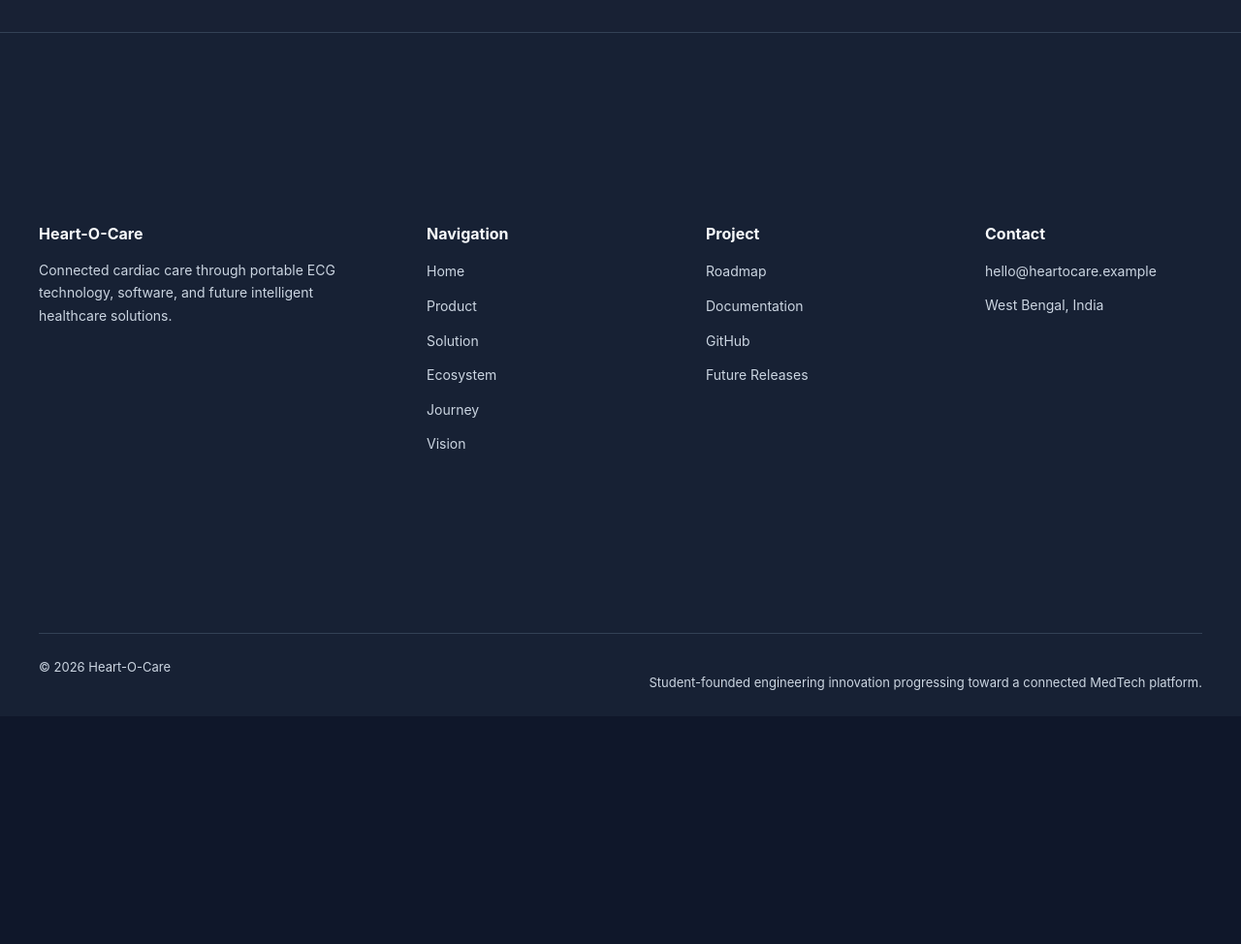
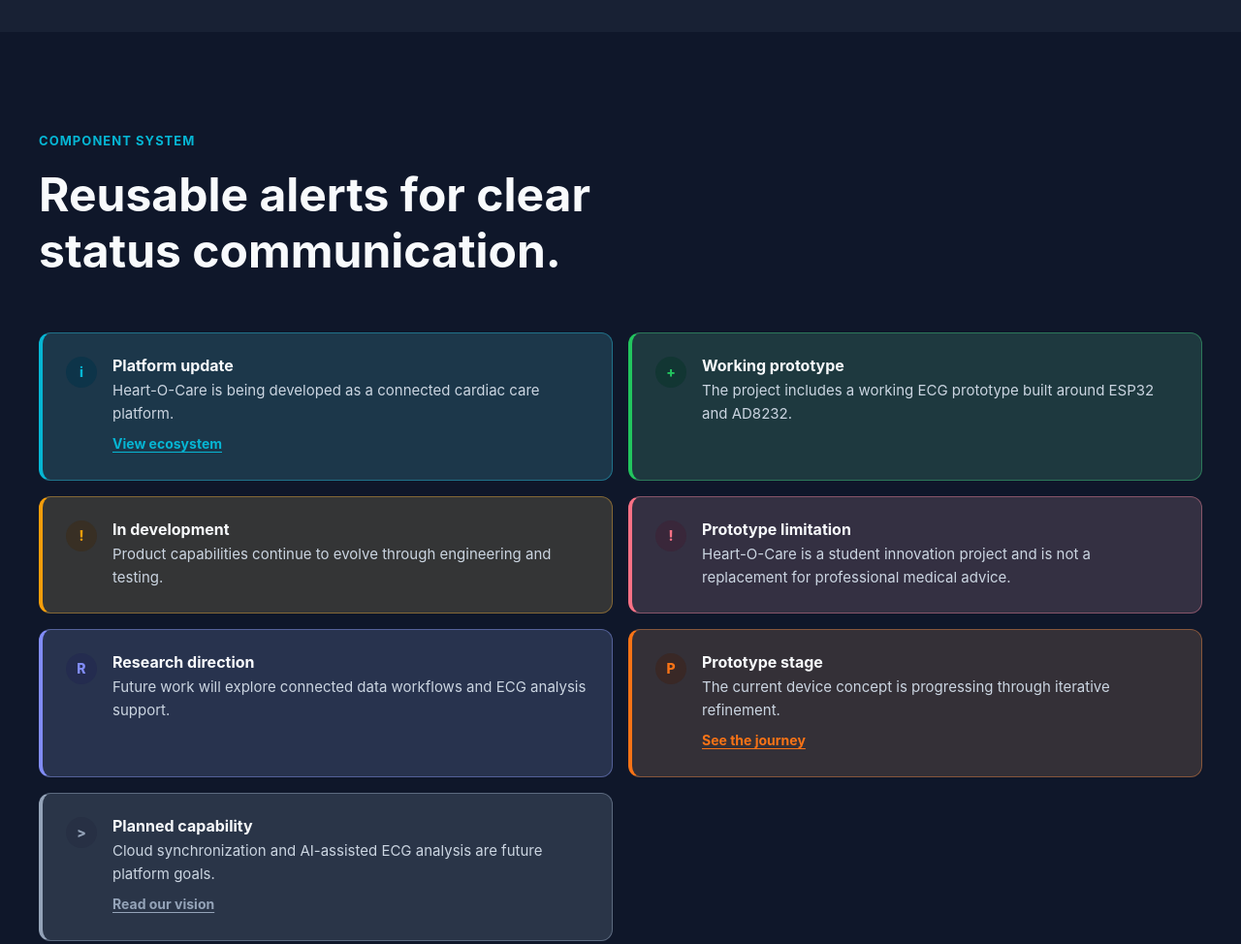
Before and after one commit to banikkoushik/H-O-C_web, a plain HTML site: page index.html in a window 1280 px wide. Shown: the part 6560-7534 px from the top of the page at 97% size. Before the commit the page ends 7299 px from the top, so only its background shows below. Drawn offline with Linux system fonts and the light colour scheme.

Commit message:
HOC-189 Reusable Alert & Notice Components

```diff
--- a/assets/css/style.css
+++ b/assets/css/style.css
@@ -5,6 +5,11 @@
   --color-primary: #06B6D4;
   --color-primary-hover: #0891B2;
   --color-accent: #22C55E;
+  --color-warning: #F59E0B;
+  --color-danger: #FB7185;
+  --color-research: #818CF8;
+  --color-prototype: #F97316;
+  --color-planned: #94A3B8;
   --color-text-primary: #F8FAFC;
   --color-text-secondary: #CBD5E1;
   --color-border: #334155;
@@ -1662,6 +1667,124 @@ button:disabled:hover {
   font-size: clamp(2rem, 4vw, 3.25rem);
 }
 
+/* Alert components */
+.alert {
+  --alert-accent: var(--color-primary);
+
+  align-items: flex-start;
+  background-color: color-mix(in srgb, var(--alert-accent) 10%, var(--color-surface));
+  border: 1px solid color-mix(in srgb, var(--alert-accent) 42%, var(--color-border));
+  border-left: 4px solid var(--alert-accent);
+  border-radius: var(--radius);
+  display: grid;
+  gap: var(--space-2);
+  grid-template-columns: auto minmax(0, 1fr);
+  padding: var(--space-3);
+}
+
+.alert--info {
+  --alert-accent: var(--color-primary);
+}
+
+.alert--success {
+  --alert-accent: var(--color-accent);
+}
+
+.alert--warning {
+  --alert-accent: var(--color-warning);
+}
+
+.alert--danger {
+  --alert-accent: var(--color-danger);
+}
+
+.alert--research {
+  --alert-accent: var(--color-research);
+}
+
+.alert--prototype {
+  --alert-accent: var(--color-prototype);
+}
+
+.alert--planned {
+  --alert-accent: var(--color-planned);
+}
+
+.alert__icon {
+  align-items: center;
+  background-color: color-mix(in srgb, var(--alert-accent) 18%, var(--color-background));
+  border-radius: 999px;
+  color: var(--alert-accent);
+  display: inline-flex;
+  flex: 0 0 auto;
+  font-size: 0.875rem;
+  font-weight: 800;
+  height: 2rem;
+  justify-content: center;
+  width: 2rem;
+}
+
+.alert__content {
+  min-width: 0;
+}
+
+.alert__title {
+  font-size: 1rem;
+  margin-block-end: 0.25rem;
+}
+
+.alert__description {
+  font-size: 0.9375rem;
+}
+
+.alert__action {
+  color: var(--alert-accent);
+  display: inline-flex;
+  font-size: 0.875rem;
+  font-weight: 700;
+  margin-block-start: var(--space-1);
+}
+
+.alert__action:hover {
+  color: var(--color-text-primary);
+}
+
+.alert-demo {
+  background-color: var(--color-background);
+}
+
+.alert-demo__intro {
+  margin-block-end: clamp(2rem, 5vw, 3.5rem);
+  max-width: 44rem;
+}
+
+.alert-demo__eyebrow {
+  color: var(--color-primary);
+  font-size: 0.8125rem;
+  font-weight: 700;
+  letter-spacing: 0.08em;
+  margin-block-end: var(--space-2);
+  text-transform: uppercase;
+}
+
+.alert-demo__grid {
+  display: grid;
+  gap: var(--space-2);
+  grid-template-columns: repeat(2, minmax(0, 1fr));
+}
+
+@media (max-width: 47.9375rem) {
+  .alert-demo__grid {
+    grid-template-columns: 1fr;
+  }
+}
+
+@media (max-width: 30rem) {
+  .alert {
+    grid-template-columns: 1fr;
+  }
+}
+
 @media (max-width: 63.9375rem) {
   .product-hero__layout,
   .product-purpose__layout {
--- a/index.html
+++ b/index.html
@@ -286,6 +286,70 @@
         <p class="cta__note">Website Version 1.0 is currently under development.</p>
       </div>
     </section>
+
+    <!-- Alert Component Demo -->
+    <section class="alert-demo" aria-labelledby="alert-demo-title">
+      <div class="container">
+        <header class="alert-demo__intro">
+          <p class="alert-demo__eyebrow">Component System</p>
+          <h2 id="alert-demo-title">Reusable alerts for clear status communication.</h2>
+        </header>
+        <div class="alert-demo__grid">
+          <article class="alert alert--info">
+            <span class="alert__icon" aria-hidden="true">i</span>
+            <div class="alert__content">
+              <h3 class="alert__title">Platform update</h3>
+              <p class="alert__description">Heart-O-Care is being developed as a connected cardiac care platform.</p>
+              <a class="alert__action" href="#ecosystem">View ecosystem</a>
+            </div>
+          </article>
+          <article class="alert alert--success">
+            <span class="alert__icon" aria-hidden="true">+</span>
+            <div class="alert__content">
+              <h3 class="alert__title">Working prototype</h3>
+              <p class="alert__description">The project includes a working ECG prototype built around ESP32 and AD8232.</p>
+            </div>
+          </article>
+          <article class="alert alert--warning">
+            <span class="alert__icon" aria-hidden="true">!</span>
+            <div class="alert__content">
+              <h3 class="alert__title">In development</h3>
+              <p class="alert__description">Product capabilities continue to evolve through engineering and testing.</p>
+            </div>
+          </article>
+          <article class="alert alert--danger">
+            <span class="alert__icon" aria-hidden="true">!</span>
+            <div class="alert__content">
+              <h3 class="alert__title">Prototype limitation</h3>
+              <p class="alert__description">Heart-O-Care is a student innovation project and is not a replacement for professional medical advice.</p>
+            </div>
+          </article>
+          <article class="alert alert--research">
+            <span class="alert__icon" aria-hidden="true">R</span>
+            <div class="alert__content">
+              <h3 class="alert__title">Research direction</h3>
+              <p class="alert__description">Future work will explore connected data workflows and ECG analysis support.</p>
+            </div>
+          </article>
+          <article class="alert alert--prototype">
+            <span class="alert__icon" aria-hidden="true">P</span>
+            <div class="alert__content">
+              <h3 class="alert__title">Prototype stage</h3>
+              <p class="alert__description">The current device concept is progressing through iterative refinement.</p>
+              <a class="alert__action" href="#prototype-journey">See the journey</a>
+            </div>
+          </article>
+          <article class="alert alert--planned">
+            <span class="alert__icon" aria-hidden="true">&gt;</span>
+            <div class="alert__content">
+              <h3 class="alert__title">Planned capability</h3>
+              <p class="alert__description">Cloud synchronization and AI-assisted ECG analysis are future platform goals.</p>
+              <a class="alert__action" href="#about">Read our vision</a>
+            </div>
+          </article>
+        </div>
+      </div>
+    </section>
   </main>
 
   <!-- Footer -->
```
